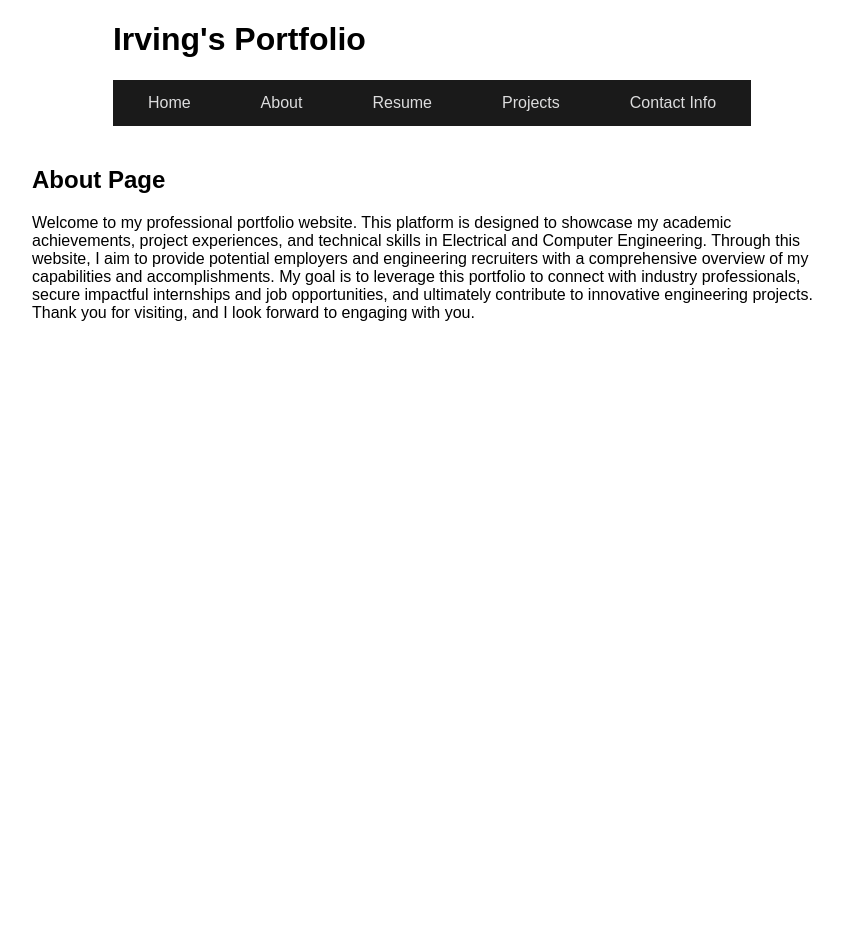
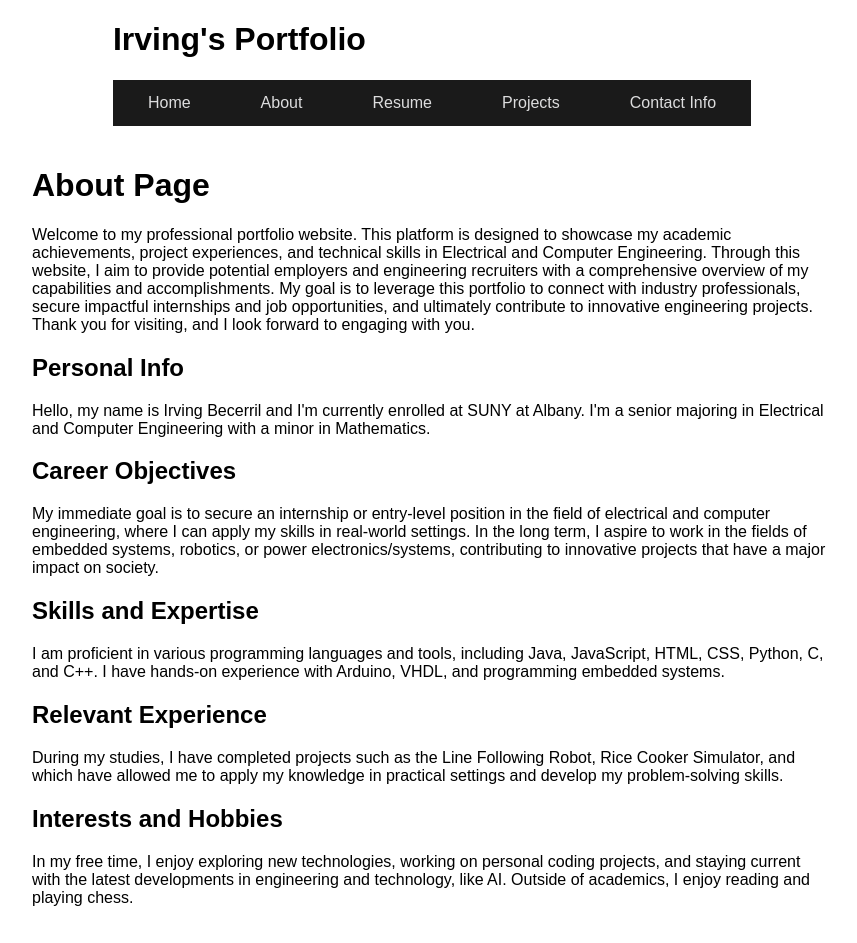
Before and after one commit to IrvingBecerril/becerrilportfolio, a plain HTML site: page about.html in a window 1280 px wide. Shown: the whole page, without its empty margins (208-1065 px from the left). Before the commit the page ends 800 px from the top, so only its background shows below. Drawn offline with Linux system fonts and the light colour scheme.

Commit message:
extra about info

```diff
--- a/about.html
+++ b/about.html
@@ -11,8 +11,18 @@
     <div id="header"></div>
 
     <main>
-        <h2>About Page</h2>
+        <h1>About Page</h1>
         <p>Welcome to my professional portfolio website. This platform is designed to showcase my academic achievements, project experiences, and technical skills in Electrical and Computer Engineering. Through this website, I aim to provide potential employers and engineering recruiters with a comprehensive overview of my capabilities and accomplishments. My goal is to leverage this portfolio to connect with industry professionals, secure impactful internships and job opportunities, and ultimately contribute to innovative engineering projects. Thank you for visiting, and I look forward to engaging with you.</p>
+        <h2>Personal Info</h2>
+        <p>Hello, my name is Irving Becerril and I'm currently enrolled at SUNY at Albany. I'm a senior majoring in Electrical and Computer Engineering with a minor in Mathematics.</p>
+        <h2>Career Objectives</h2>
+        <p>My immediate goal is to secure an internship or entry-level position in the field of electrical and computer engineering, where I can apply my skills in real-world settings. In the long term, I aspire to work in the fields of embedded systems, robotics, or power electronics/systems, contributing to innovative projects that have a major impact on society.</p>
+        <h2>Skills and Expertise</h2>
+        <p>I am proficient in various programming languages and tools, including Java, JavaScript, HTML, CSS, Python, C, and C++. I have hands-on experience with Arduino, VHDL, and programming embedded systems.</p>
+        <h2>Relevant Experience</h2>
+        <p>During my studies, I have completed projects such as the Line Following Robot, Rice Cooker Simulator, and which have allowed me to apply my knowledge in practical settings and develop my problem-solving skills.</p>
+        <h2>Interests and Hobbies</h2>
+        <p>In my free time, I enjoy exploring new technologies, working on personal coding projects, and staying current with the latest developments in engineering and technology, like AI. Outside of academics, I enjoy reading and playing chess.</p>
     </main>
 
     <script>
```
